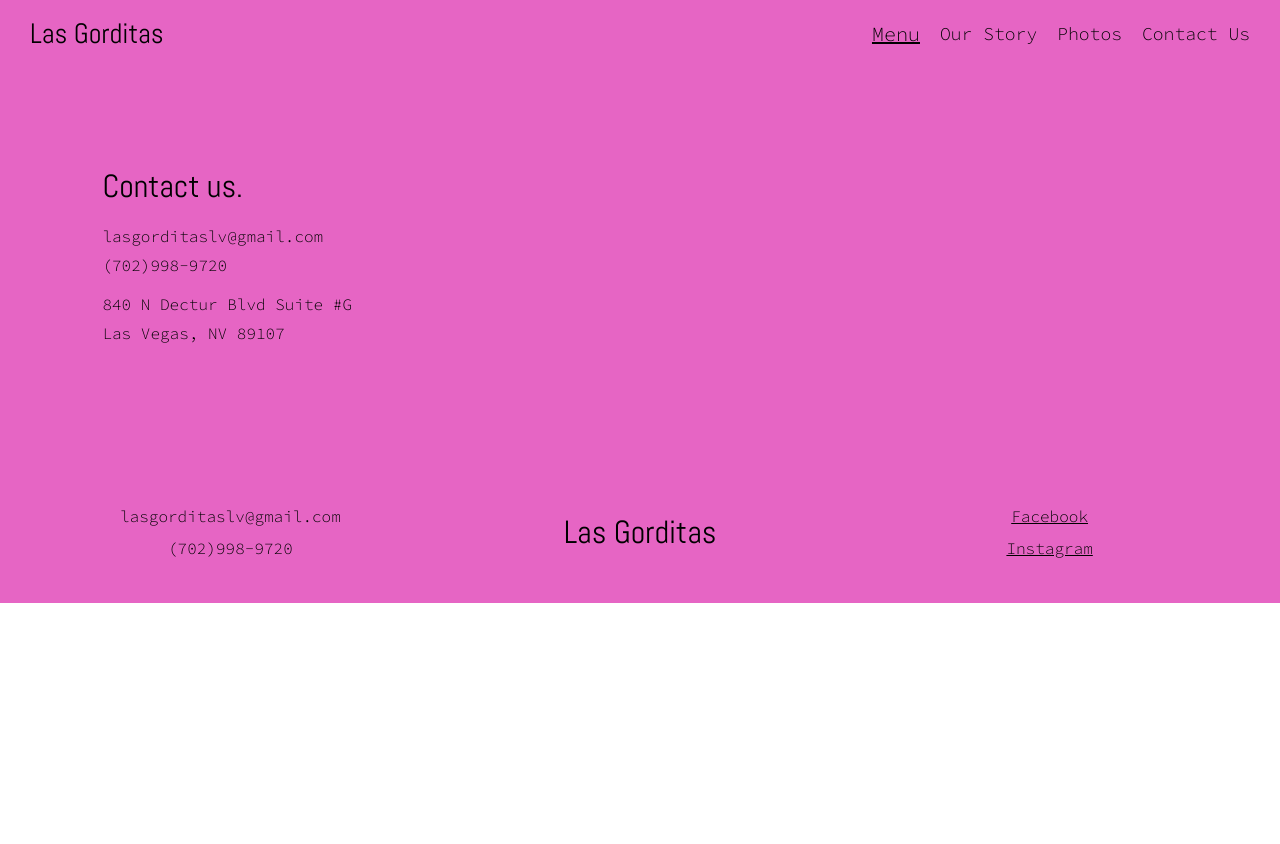
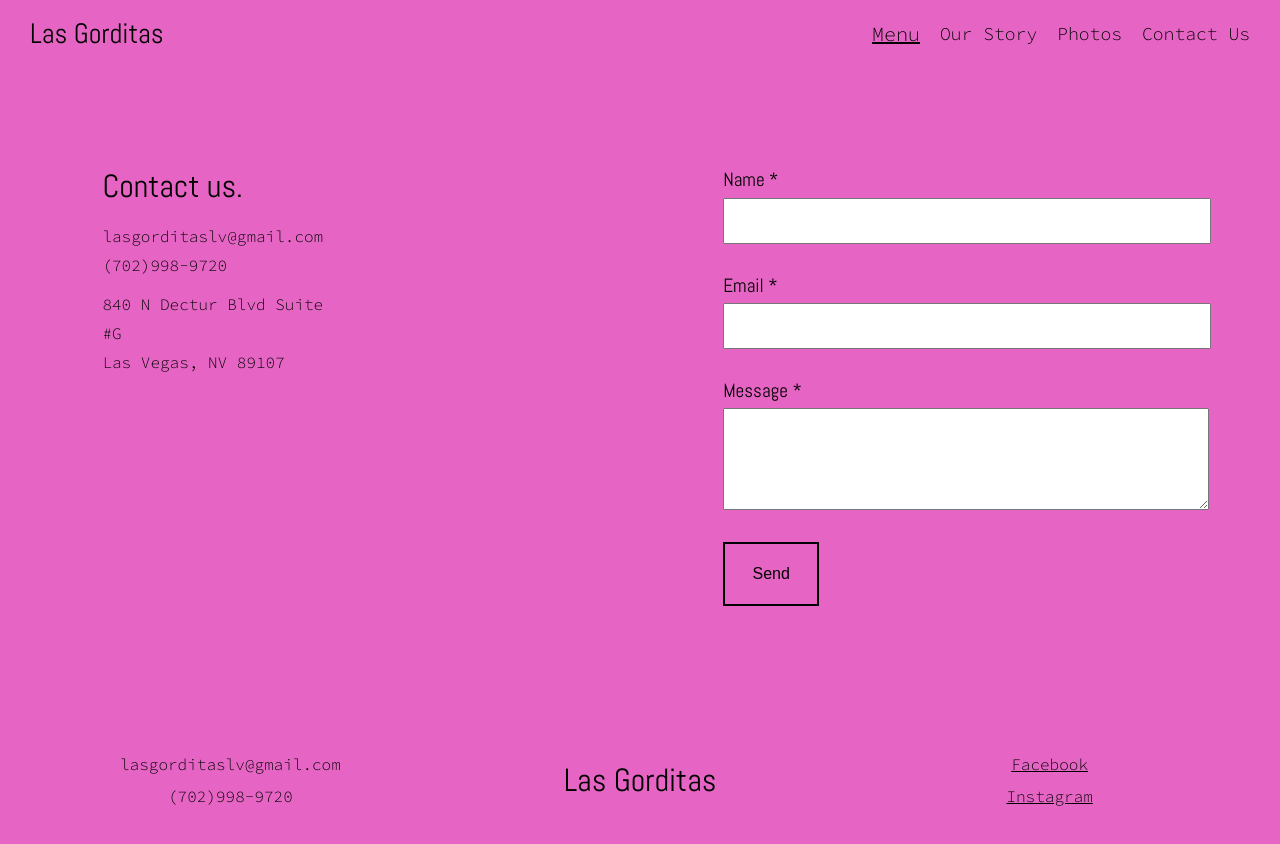
Before and after one commit to YovanHirales/las_gorditas_restaurant, a React (Create React App) app: page /las_gorditas_restaurant/contact in a window 1280 px wide. Shown: the top 844 px of the page. Before the commit the page ends 800 px from the top, so only its background shows below. Built offline with nearby package versions, Linux system fonts and the light colour scheme.

Commit message:
fixed footer @mobile

```diff
--- a/package.json
+++ b/package.json
@@ -7,6 +7,7 @@
 		"@testing-library/jest-dom": "^5.16.2",
 		"@testing-library/react": "^12.1.2",
 		"@testing-library/user-event": "^13.5.0",
+		"emailjs-com": "^3.2.0",
 		"react": "^17.0.2",
 		"react-dom": "^17.0.2",
 		"react-router-dom": "^6.2.1",
--- a/src/App.css
+++ b/src/App.css
@@ -32,7 +32,6 @@
 del,
 dfn,
 em,
-img,
 ins,
 kbd,
 q,
@@ -111,6 +110,7 @@
 body {
 	line-height: 1;
 	font-size: 16px;
+	background-color: #e665c4;
 }
 ol,
 ul {
--- a/src/pages/contact/Contact.css
+++ b/src/pages/contact/Contact.css
@@ -5,7 +5,7 @@
 	align-items: center;
 	padding: 8%;
 	font-family: 'Abel', 'monospace';
-	background-color: #e665c4;
+	background-color: #e665c4; /*#e665c4*/
 }
 h4 {
 	font-size: 2em;
@@ -26,6 +26,48 @@
 	line-height: 1.8rem;
 }
 
+.contact-page-info {
+	align-self: flex-start;
+}
+
+form {
+	font-size: 1.2rem;
+	display: flex;
+	flex-direction: column;
+	width: 100%;
+}
+
+label {
+	margin-bottom: 0.5rem;
+	font-family: 'Abel', 'monospace';
+	font-weight: 500;
+}
+
+input {
+	height: 2.5rem;
+	margin-bottom: 2rem;
+}
+
+textarea {
+	height: 6rem;
+	margin-bottom: 2rem;
+}
+
+.send-button {
+	background-color: #e665c4;
+	border: 2px solid black;
+	font-size: 1rem;
+	padding: 1rem;
+	margin: 0;
+	width: 6rem;
+	height: 4rem;
+}
+.send-button:hover {
+	background-color: black;
+	color: white;
+	cursor: pointer;
+}
+
 @media all and (min-width: 768px) {
 	.contact-page-split {
 		flex-direction: row;
@@ -37,4 +79,15 @@
 	h4 {
 		margin-top: 0;
 	}
+	input,
+	textarea {
+		width: 30rem;
+	}
+	form {
+		margin-left: 25rem;
+	}
 }
+
+.ty {
+	margin-right: 15rem;
+}
--- a/src/pages/contact/Contact.jsx
+++ b/src/pages/contact/Contact.jsx
@@ -1,8 +1,34 @@
-import React from 'react';
+import React, { useRef, useState } from 'react';
+import emailjs from 'emailjs-com';
 
 import './Contact.css';
 
 function Contact() {
+	const form = useRef();
+	const [active, setActive] = useState(true);
+
+	const sendEmail = (e) => {
+		e.preventDefault();
+
+		emailjs
+			.sendForm(
+				'service_8p3zq1k',
+				'template_f05kzu5',
+				form.current,
+				'user_FWh0nOoGwODFumkV9OtCr'
+			)
+			.then(
+				(result) => {
+					console.log(result.text);
+				},
+				(error) => {
+					console.log(error.text);
+				}
+			);
+		setActive(false);
+		return <h4>Thank you!</h4>;
+	};
+
 	return (
 		<div className='contact-page-split'>
 			<div className='contact-page-info'>
@@ -22,7 +48,21 @@
 					</p>
 				</div>
 			</div>
-			<div className='send-email-container'></div>
+			{active ? (
+				<form ref={form} onSubmit={sendEmail}>
+					<label>Name *</label>
+					<input type='text' name='name' required />
+					<label>Email *</label>
+					<input type='email' name='email' required />
+					<label>Message *</label>
+					<textarea name='message' required />
+					<button className='send-button' type='submit'>
+						Send
+					</button>
+				</form>
+			) : (
+				<h4 className='ty'>Thank you!</h4>
+			)}
 		</div>
 	);
 }
--- a/src/pages/home/Home.css
+++ b/src/pages/home/Home.css
@@ -88,8 +88,9 @@
 }
 .split img {
 	margin: 7% 0;
+	width: 80vw;
 }
-@media all and (min-width: 768px) {
+@media all and (min-width: 520px) {
 	.bg-pink .split {
 		flex-direction: row;
 		align-items: center;
@@ -116,7 +117,7 @@
 .bg-blue h2 {
 	color: white;
 }
-@media all and (min-width: 768px) {
+@media all and (min-width: 520px) {
 	.bg-blue .split {
 		flex-direction: row-reverse;
 		align-items: center;
@@ -153,7 +154,7 @@
 	font-size: 2.2em;
 	font-weight: 400;
 }
-button {
+.directions {
 	background-color: #f1a638;
 	border: 2px solid black;
 	font-size: 1.5em;
@@ -161,12 +162,12 @@
 	width: 180px;
 	margin: 10%;
 }
-button:hover {
+.directions:hover {
 	background-color: black;
 	color: #f1a638;
 	cursor: pointer;
 }
-button:hover a {
+.directions:hover a {
 	color: #f1a638;
 }
 
--- a/src/pages/menu/Menu.css
+++ b/src/pages/menu/Menu.css
@@ -1,18 +1,18 @@
-.container {
+.menu-container {
 	padding: 30px 30px;
 	background: #314ba0;
 }
-.wrapper {
+.menu-wrapper {
 	display: flex;
 	flex-direction: column;
 	align-items: center;
 	justify-content: center;
 	gap: 20px;
 }
-img {
+.menu-img {
 	width: 400px;
 }
-span {
+.menu-wrapper span {
 	background: black;
 	height: 1px;
 	width: 400px;
@@ -20,7 +20,7 @@
 }
 
 @media all and (min-width: 768px) {
-	img {
+	.menu-img {
 		width: auto;
 	}
 }
--- a/src/pages/menu/Menu.jsx
+++ b/src/pages/menu/Menu.jsx
@@ -11,15 +11,15 @@
 
 function Menu() {
 	return (
-		<section className='container'>
-			<div className='wrapper'>
+		<section className='menu-container'>
+			<div className='menu-wrapper'>
 				<span></span>
-				<img src={Menu1} alt='' />
-				<img src={Menu2} alt='' />
-				<img src={Menu3} alt='' />
-				<img src={Menu4} alt='' />
-				<img src={Menu5} alt='' />
-				<img src={Menu6} alt='' />
+				<img className='menu-img' src={Menu1} alt='' />
+				<img className='menu-img' src={Menu2} alt='' />
+				<img className='menu-img' src={Menu3} alt='' />
+				<img className='menu-img' src={Menu4} alt='' />
+				<img className='menu-img' src={Menu5} alt='' />
+				<img className='menu-img' src={Menu6} alt='' />
 				<span></span>
 			</div>
 		</section>
```
Also changed, not shown: 1 other file (tests, documents, lock files or other folders).
